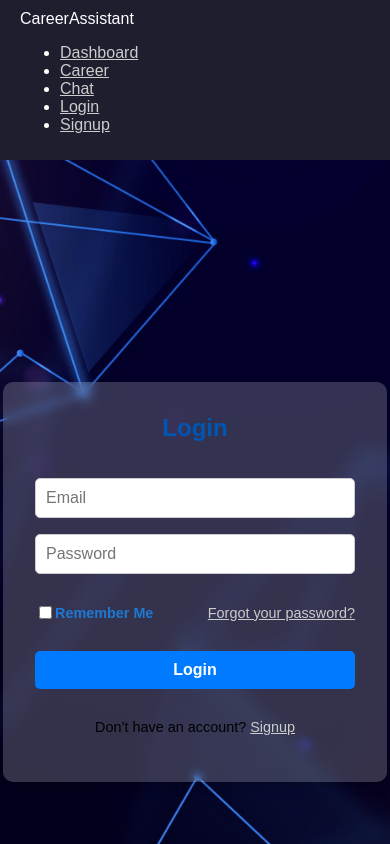
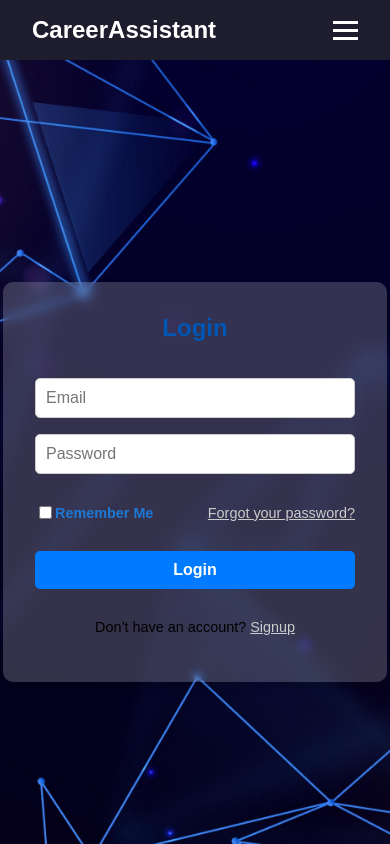
Before and after one commit to yeswanthvuddagiri/frontend, a React (Create React App) app: page /login in a window 390 px wide. Shown: the top 844 px of the page. Built offline with nearby package versions, Linux system fonts and the light colour scheme; the HTML template or start-up script is replaced by a standard one.

Commit message:
Update Navbar.css

```diff
--- a/src/Navbar.css
+++ b/src/Navbar.css
@@ -1,60 +1,68 @@
-/* Navbar.css */
+/* Navbar Base */
 .navbar {
+  background: #1d1d2e;
+  color: #fff;
+  padding: 1rem 2rem;
   display: flex;
-  flex-wrap: wrap;
   justify-content: space-between;
   align-items: center;
-  background-color: #1e1e2f;
-  padding: 10px 20px;
-  color: #fff;
   position: sticky;
   top: 0;
   z-index: 1000;
 }
 
-.nav-link {
-  margin: 10px;
+.logo {
+  font-size: 1.5rem;
+  font-weight: bold;
+}
+
+.nav-links {
+  display: flex;
+  list-style: none;
+  gap: 1.5rem;
+}
+
+.nav-links li a {
+  text-decoration: none;
   color: white;
-  text-decoration: none;
   font-weight: 500;
 }
 
-.nav-link:hover {
-  color: #00d8ff;
+.menu-icon {
+  display: none;
+  flex-direction: column;
+  gap: 5px;
+  cursor: pointer;
 }
 
-.nav-toggle {
-  display: none;
+.menu-icon div {
+  width: 25px;
+  height: 3px;
+  background: white;
 }
 
-.nav-menu {
-  display: flex;
-  flex-wrap: wrap;
-}
-
-@media (max-width: 768px) {
-  .nav-menu {
-    display: none;
-    flex-direction: column;
-    width: 100%;
-  }
-
-  .nav-menu.show {
+/* Mobile View */
+@media screen and (max-width: 768px) {
+  .menu-icon {
     display: flex;
   }
 
-  .nav-toggle {
-    display: block;
-    background: none;
-    border: none;
-    font-size: 24px;
-    color: white;
-    cursor: pointer;
-    margin-left: auto;
+  .nav-links {
+    position: absolute;
+    top: 60px;
+    right: 0;
+    background: #1d1d2e;
+    width: 100%;
+    flex-direction: column;
+    align-items: center;
+    display: none;
   }
 
-  .navbar {
-    flex-direction: column;
-    align-items: flex-start;
+  .nav-links.show {
+    display: flex;
+  }
+
+  .nav-links li {
+    margin: 1rem 0;
   }
 }
```
